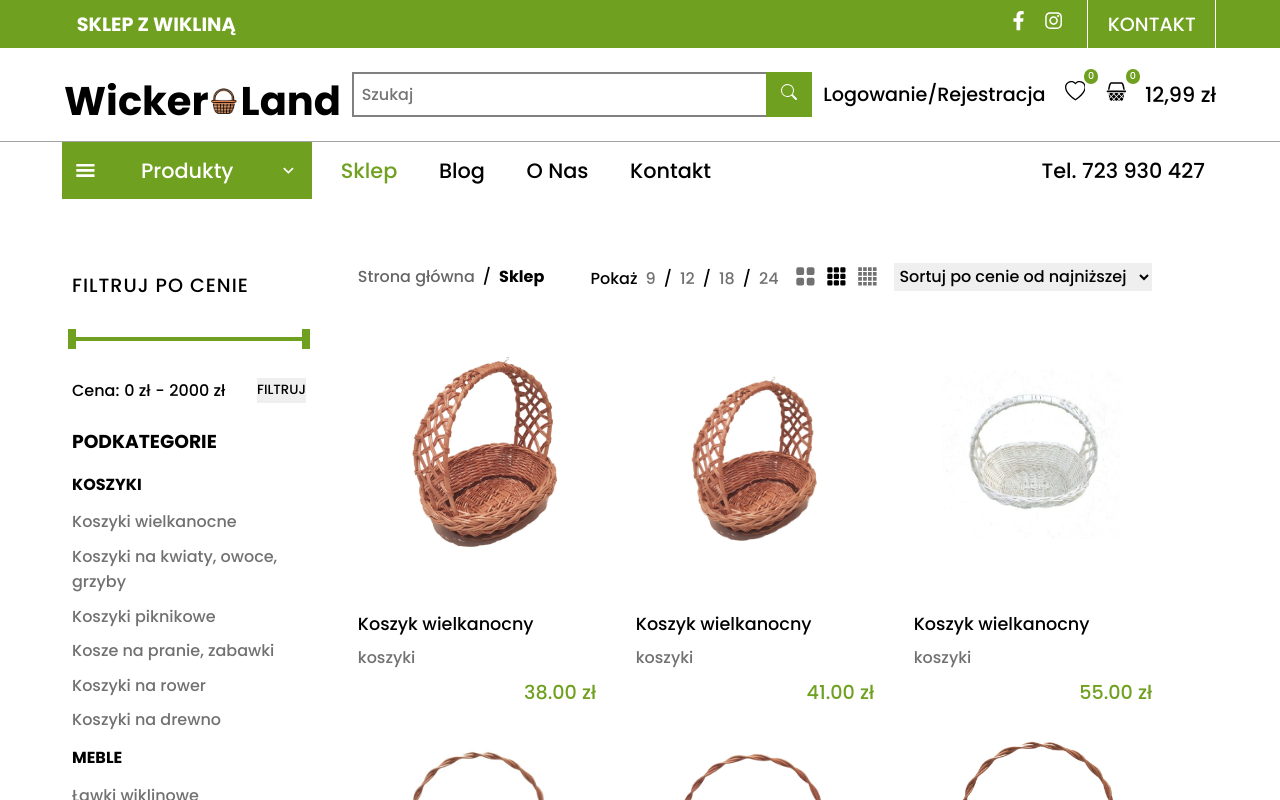
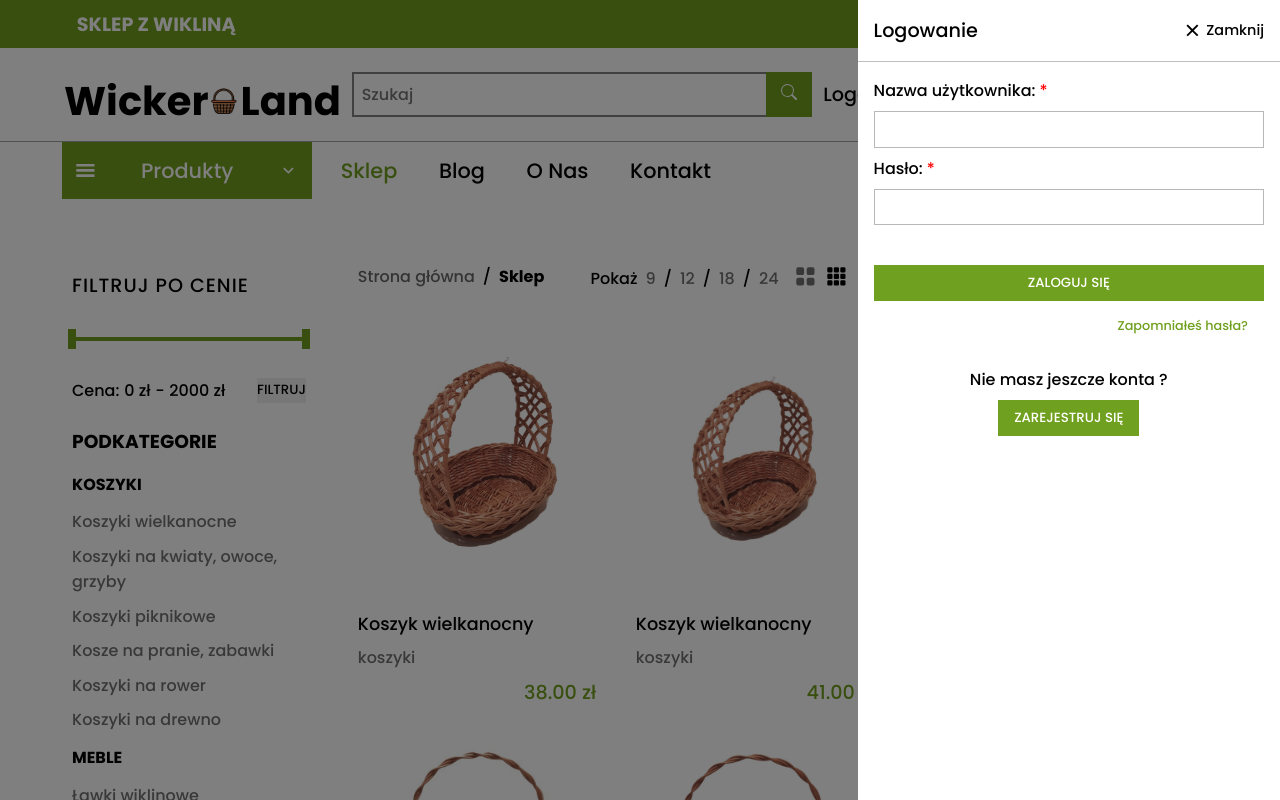
Before and after one commit to Desparion7/Wickerland, a React (Vite) app: page /sklep/1/1/szukaj/1 in a window 1280 px wide. Both pictures are taken after a click on the element "Logowanie/Rejestracja". Shown: the top 800 px of the page. Built offline with nearby package versions, Linux system fonts and the light colour scheme.

Commit message:
add in cart view when is empty and crate login slide menu

```diff
--- /dev/null
+++ b/src/app/slices/loginMenuSlice.tsx
@@ -0,0 +1,19 @@
+import { createSlice } from '@reduxjs/toolkit';
+import { State } from '../store';
+
+const loginMenuSlice = createSlice({
+	name: 'loginMenuSlice',
+	initialState: {
+		loginMenuIsOpen: false,
+	},
+	reducers: {
+		toggleLoginMenuView(state, action) {
+			state.loginMenuIsOpen = action.payload;
+		},
+	},
+});
+export default loginMenuSlice.reducer;
+
+export const { toggleLoginMenuView } = loginMenuSlice.actions;
+export const loginMenuView = (state: State) =>
+	state.loginMenuView.loginMenuIsOpen;
--- a/src/app/store.tsx
+++ b/src/app/store.tsx
@@ -1,15 +1,20 @@
 import { configureStore } from '@reduxjs/toolkit';
 import shopViewSlice from './slices/shopViewSlice';
+import loginMenuSlice from './slices/loginMenuSlice';
 
 export interface State {
 	shopView: {
 		grid: number;
 		cart: boolean;
 	};
+	loginMenuView: {
+		loginMenuIsOpen: boolean;
+	};
 }
 
 export const store = configureStore({
 	reducer: {
 		shopView: shopViewSlice,
+		loginMenuView: loginMenuSlice,
 	},
 });
--- a/src/components/Cart/Cart.module.css
+++ b/src/components/Cart/Cart.module.css
@@ -40,7 +40,24 @@
 	overflow: auto;
 	overflow-y: auto;
 }
-
+.cart__main_items_empty {
+	padding: 2rem;
+	font-size: 1rem;
+	text-align: center;
+}
+.cart__main_items_empty button {
+	text-transform: uppercase;
+	margin-top: 2rem;
+	padding: 0.5rem 1rem;
+	border: none;
+	color: var(--text-color);
+	background-color: var(--main-background-color);
+	cursor: pointer;
+	transition: background-color 0.4s;
+}
+.cart__main_items_empty button:hover {
+	background-color: var(--button-bg-hover);
+}
 .cart__main_bottom {
 	position: absolute;
 	display: flex;
@@ -72,13 +89,14 @@
 	padding: 0.5rem 2rem;
 	width: 90%;
 	font-size: 1rem;
+	text-transform: uppercase;
 	border: none;
-	border-radius: 5px;
 	color: var(--text-color);
 	background-color: var(--main-background-color);
 	transition: background-color 0.3s;
 	cursor: pointer;
 }
+
 .cart__main_bottom_order:hover {
 	background-color: var(--button-bg-hover);
 }
--- a/src/components/Cart/Cart.tsx
+++ b/src/components/Cart/Cart.tsx
@@ -3,6 +3,7 @@ import { useState } from 'react';
 import { RiCloseFill } from 'react-icons/ri';
 import CartItemSmall from './CartItemSmall';
 import { useDispatch } from 'react-redux';
+import { useNavigate } from 'react-router-dom';
 import { toggleCart } from '../../app/slices/shopViewSlice';
 
 const cartProducts = [
@@ -32,6 +33,7 @@ const cartProducts = [
 const Cart = () => {
 	const [cartAnimation, setCartAnimation] = useState(styles.show_cart);
 	const dispatch = useDispatch();
+	const navigate = useNavigate();
 
 	const handlerHideMenu = () => {
 		setTimeout(() => {
@@ -54,9 +56,23 @@ const Cart = () => {
 					</div>
 				</div>
 				<div className={styles.cart__main_items}>
-					{cartProducts.map((item) => (
-						<CartItemSmall key={item.id} item={item} />
-					))}
+					{cartProducts.length > 0 ? (
+						cartProducts.map((item) => (
+							<CartItemSmall key={item.id} item={item} />
+						))
+					) : (
+						<div className={styles.cart__main_items_empty}>
+							<p>Brak produktów w koszyku</p>
+							<button
+								onClick={() => {
+									navigate('/sklep');
+									handlerHideMenu();
+								}}
+							>
+								Powrót do sklepu
+							</button>
+						</div>
+					)}
 				</div>
 				<div className={styles.cart__main_bottom}>
 					<div className={styles.cart__main_bottom_total}>
--- a/src/components/Header/HeaderMiddle.tsx
+++ b/src/components/Header/HeaderMiddle.tsx
@@ -4,13 +4,15 @@ import { BsSearch, BsHeart } from 'react-icons/bs';
 import { GiBasket } from 'react-icons/gi';
 import { GiHamburgerMenu } from 'react-icons/gi';
 import { useMediaQuery } from 'react-responsive';
+import { Link } from 'react-router-dom';
+import { useSelector, useDispatch } from 'react-redux';
 import MobileMenu from './MobileMenu';
 import Cart from '../Cart/Cart';
-import { Link } from 'react-router-dom';
-import { useSelector } from 'react-redux';
 import { cartView } from '../../app/slices/shopViewSlice';
-import { useDispatch } from 'react-redux';
 import { toggleCart } from '../../app/slices/shopViewSlice';
+import LoginMenu from './LoginMenu';
+import { toggleLoginMenuView } from '../../app/slices/loginMenuSlice';
+import { loginMenuView } from '../../app/slices/loginMenuSlice';
 
 const HeaderMiddle = () => {
 	const isDesktop = useMediaQuery({ minWidth: '1000px' });
@@ -18,10 +20,12 @@ const HeaderMiddle = () => {
 
 	const dispatch = useDispatch();
 	const isCart = useSelector(cartView);
+	const isLoginMenu = useSelector(loginMenuView);
 
 	return (
 		<div className={styles.headerMiddle}>
 			{isCart && <Cart />}
+			{isLoginMenu && <LoginMenu />}
 			{!isDesktop && (
 				<>
 					<div className={styles.headerMiddle__burger}>
@@ -52,7 +56,12 @@ const HeaderMiddle = () => {
 			)}
 			<div className={styles.headerMiddle__options}>
 				{isDesktop && (
-					<div className={styles.headerMiddle__options_access}>
+					<div
+						className={styles.headerMiddle__options_access}
+						onClick={() => {
+							dispatch(toggleLoginMenuView(true));
+						}}
+					>
 						Logowanie/Rejestracja
 					</div>
 				)}
--- /dev/null
+++ b/src/components/Header/LoginMenu.module.css
@@ -0,0 +1,130 @@
+.loginMenu {
+	position: fixed;
+	display: flex;
+	top: 0;
+	left: 0;
+	height: 100%;
+	width: 100%;
+	z-index: 4;
+}
+.loginMenu__main {
+	position: fixed;
+	right: 0;
+	height: 100%;
+	background: white;
+	width: 18em;
+	padding-bottom: 5rem;
+	z-index: 4;
+}
+.loginMenu__main_title {
+	display: flex;
+	justify-content: space-between;
+	padding: 1rem;
+	border-bottom: 1px solid var(--border-color);
+}
+.loginMenu__main_title_icon {
+	display: flex;
+	align-items: center;
+	cursor: pointer;
+}
+.loginMenu__main_title_icon svg {
+	font-size: 1.8rem;
+	padding: 0.2rem;
+}
+.loginMenu__main_title_icon p {
+	font-size: 0.9rem;
+}
+
+.loginMenu__main form {
+	display: flex;
+	flex-direction: column;
+	padding: 1rem;
+}
+.loginMenu__main label {
+	font-size: 1rem;
+	margin-bottom: 0.5rem;
+}
+.loginMenu__main span {
+	color: red;
+}
+.loginMenu__main input {
+	font-size: 1rem;
+	margin-bottom: 0.5rem;
+	padding: 0.3rem;
+	border: 1px solid rgb(184, 184, 184);
+}
+.loginMenu__main button {
+	text-transform: uppercase;
+	padding: 0.5rem 1rem;
+	border: none;
+	color: var(--text-color);
+	background-color: var(--main-background-color);
+	cursor: pointer;
+	transition: background-color 0.4s;
+}
+.loginMenu__main form button {
+	margin-top: 2rem;
+}
+.loginMenu__main button:hover {
+	background-color: var(--button-bg-hover);
+}
+.loginMenu__main_restore {
+	margin-right: 2rem;
+	text-align: end;
+	font-size: 0.8rem;
+	color: var(--main-background-color);
+	cursor: pointer;
+}
+.loginMenu__main_sigupBox {
+	margin-top: 2rem;
+	text-align: center;
+}
+.loginMenu__main_sigupBox p {
+	margin-bottom: 0.5rem;
+	font-size: 1rem;
+}
+
+.loginMenu__backdrop {
+	position: absolute;
+	height: 100%;
+	width: 100%;
+	background: rgba(0, 0, 0, 0.5);
+	z-index: 3;
+}
+
+@media screen and (min-width: 600px) {
+	.loginMenu__main {
+		width: 22em;
+	}
+}
+@media screen and (min-width: 1000px) {
+	.loginMenu {
+		font-size: 1.2rem;
+	}
+}
+
+/* Animation  */
+.show_loginMenu {
+	animation: show_loginMenu 0.3s forwards;
+}
+@keyframes show_loginMenu {
+	from {
+		transform: translateX(40em);
+	}
+
+	to {
+		transform: translateX(0);
+	}
+}
+.hide_loginMenu {
+	animation: hide_loginMenu 0.3s forwards;
+}
+@keyframes hide_loginMenu {
+	from {
+		transform: translateX(0);
+	}
+
+	to {
+		transform: translateX(40em);
+	}
+}
--- /dev/null
+++ b/src/components/Header/LoginMenu.tsx
@@ -0,0 +1,60 @@
+import { useDispatch } from 'react-redux';
+import styles from './LoginMenu.module.css';
+import { RiCloseFill } from 'react-icons/ri';
+import { useState } from 'react';
+import { toggleLoginMenuView } from '../../app/slices/loginMenuSlice';
+
+const LoginMenu = () => {
+	const dispatch = useDispatch();
+	const [cartAnimation, setCartAnimation] = useState(styles.show_loginMenu);
+
+	// function to toggle login menu
+	const handlerHideMenu = () => {
+		setTimeout(() => {
+			dispatch(toggleLoginMenuView(false));
+		}, 150);
+		setCartAnimation(styles.hide_loginMenu);
+	};
+	// function to login
+	const handlerLogin = (e: React.FormEvent<HTMLFormElement>) => {
+		e.preventDefault();
+	};
+	return (
+		<div className={styles.loginMenu}>
+			<div className={`${styles.loginMenu__main} ${cartAnimation}`}>
+				<div className={styles.loginMenu__main_title}>
+					<p> Logowanie</p>
+					<div
+						className={styles.loginMenu__main_title_icon}
+						onClick={handlerHideMenu}
+					>
+						<RiCloseFill />
+						<p>Zamknij</p>
+					</div>
+				</div>
+				<form onSubmit={handlerLogin}>
+					<label htmlFor=''>
+						Nazwa użytkownika: <span>*</span>
+					</label>
+					<input type='text' />
+					<label htmlFor=''>
+						Hasło: <span>*</span>
+					</label>
+					<input type='text' />
+					<button>Zaloguj się</button>
+				</form>
+				<p className={styles.loginMenu__main_restore}>Zapomniałeś hasła?</p>
+				<div className={styles.loginMenu__main_sigupBox}>
+					<p>Nie masz jeszcze konta ?</p>
+					<button>Zarejestruj się</button>
+				</div>
+			</div>
+			<div
+				className={`${styles.loginMenu__backdrop}`}
+				onClick={handlerHideMenu}
+			></div>
+		</div>
+	);
+};
+
+export default LoginMenu;
```
